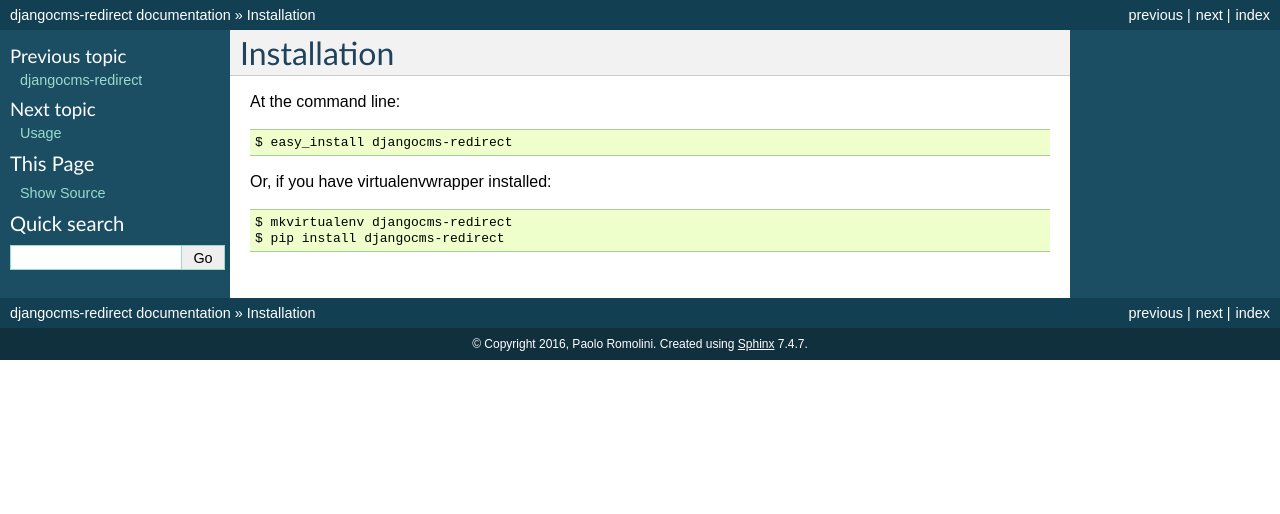
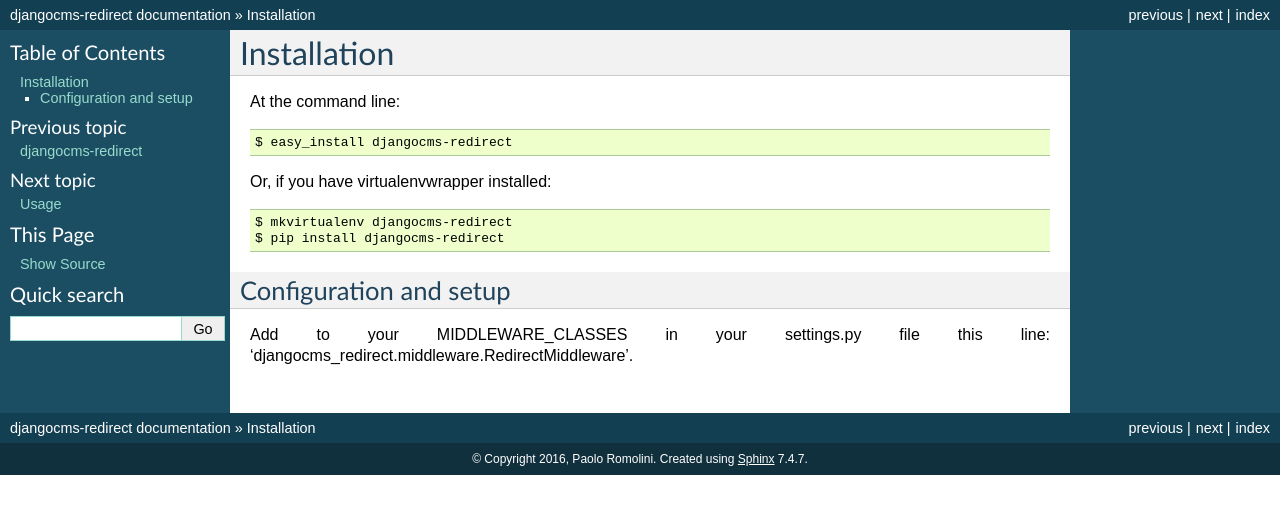
Before and after one commit to waqaswhat/djangocms-redirect, a Sphinx documentation site: the page built from docs/installation.rst, in a window 1280 px wide. Shown: the top 514 px of the page. Built offline with Sphinx 7.4.7, drawn with Linux system fonts in a browser that asks for light colours; the version number could not be read and is left out.

Commit message:
Update docs

```diff
--- a/cms_helper.py
+++ b/cms_helper.py
@@ -15,7 +15,6 @@
     ],
 
 )
-print(HELPER_SETTINGS['INSTALLED_APPS'])
 
 def run():
     from djangocms_helper import runner
@@ -25,7 +24,7 @@
 def setup():
     import sys
     from djangocms_helper import runner
-    runner.runner('djangocms_redirect', sys.modules[__name__], use_cms=False)
+    runner.setup('djangocms_redirect', sys.modules[__name__], use_cms=True)
 
 if __name__ == "__main__":
     run()
--- a/docs/installation.rst
+++ b/docs/installation.rst
@@ -10,3 +10,10 @@
 
     $ mkvirtualenv djangocms-redirect
     $ pip install djangocms-redirect
+
+
+Configuration and setup
+=======================
+
+Add to your MIDDLEWARE_CLASSES in your settings.py file this line:
+'djangocms_redirect.middleware.RedirectMiddleware'.
```
